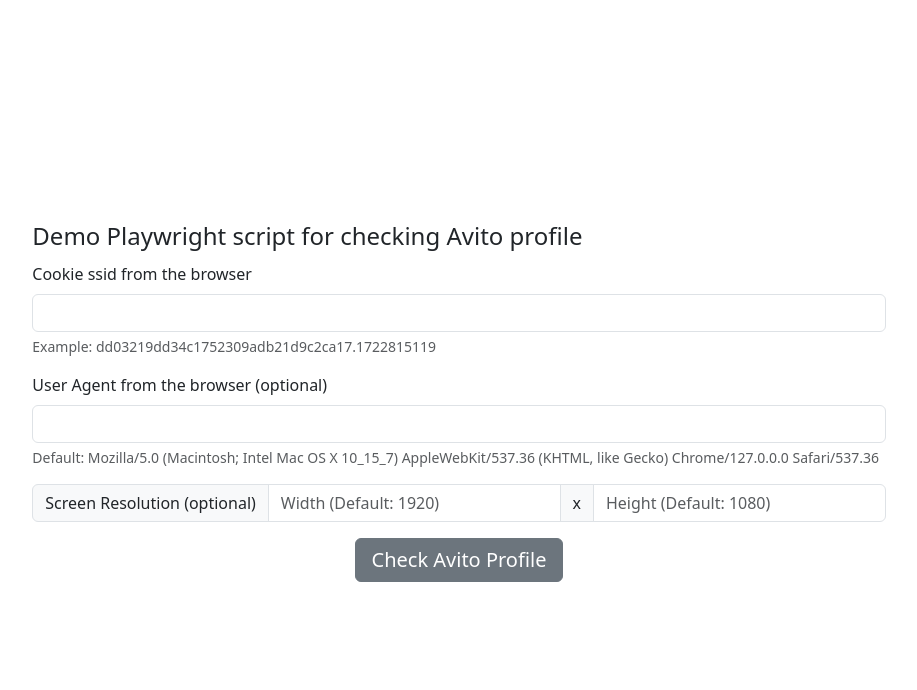
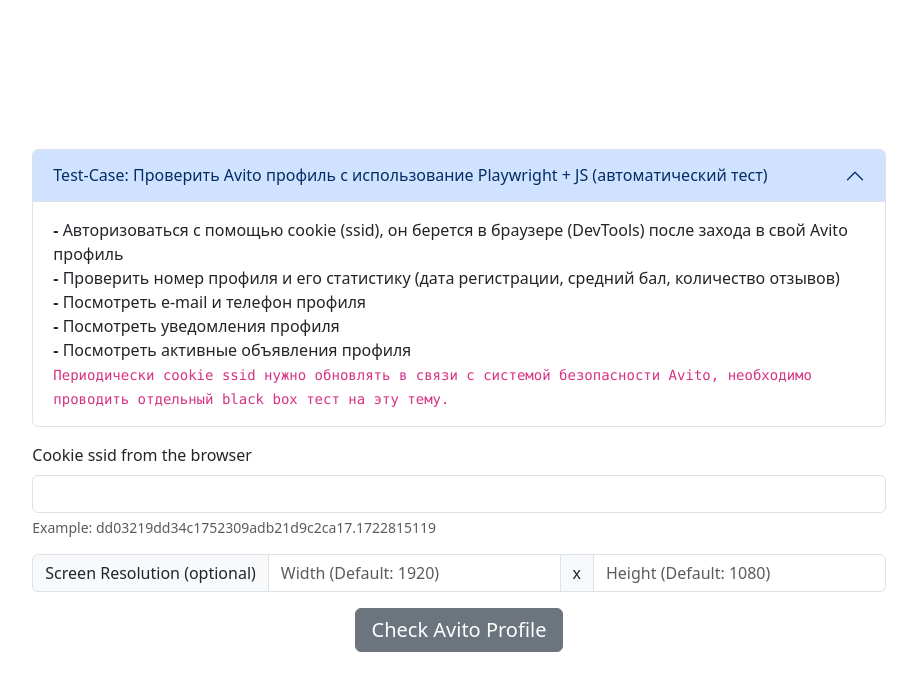
Before and after one commit to egsablin/playwright-avito, a website: page html/index.html in a window 1280 px wide. Shown: the whole page, without its empty margins (181-1098 px from the left). Drawn offline with nearby package versions, Linux system fonts and the light colour scheme.

Commit message:
Added Test-Case and remove userAgent field

```diff
--- a/html/index.html
+++ b/html/index.html
@@ -15,31 +15,54 @@
         <main class="flex-grow-1 d-flex justify-content-center align-items-center">
 
             <div class="col-xxl-8 col-xl-8 col-lg-10 col-md-10">
+
+                <div class="accordion mb-3" id="accordionExample">
+                    <div class="accordion-item">
+                        <h2 class="accordion-header">
+                            <button class="accordion-button" type="button" data-bs-toggle="collapse"
+                                data-bs-target="#collapseOne" aria-expanded="true" aria-controls="collapseOne">
+                                Test-Case: Проверить Avito профиль с использование Playwright + JS (автоматический тест)
+                            </button>
+                        </h2>
+                        <div id="collapseOne" class="accordion-collapse collapse show"
+                            data-bs-parent="#accordionExample">
+                            <div class="accordion-body">
+                                <strong>-</strong> Авторизоваться с помощью cookie (ssid), он берется в браузере
+                                (DevTools) после захода в свой Avito профиль<br>
+                                <strong>-</strong> Проверить номер профиля и его статистику (дата регистрации, средний
+                                бал, количество отзывов)<br>
+                                <strong>-</strong> Посмотреть e-mail и телефон профиля<br>
+                                <strong>-</strong> Посмотреть уведомления профиля<br>
+                                <strong>-</strong> Посмотреть активные объявления профиля<br>
+                                <code>Периодически cookie ssid нужно обновлять в связи с системой безопасности Avito, необходимо проводить отдельный black box тест на эту тему.</code>
+                            </div>
+                        </div>
+                    </div>
+                </div>
                 <div>
                     <form action="/run-test" method="post">
-                        <legend>Demo Playwright script for checking Avito profile</legend>
                         <div class="mb-3">
                             <label for="inputCookie" class="form-label">Cookie ssid from the browser</label>
                             <input type="text" class="form-control" id="inputCookie" name="inputCookie"
                                 aria-describedby="cookieHelp">
-                            <div id="cookieHelp" class="form-text">Example: dd03219dd34c1752309adb21d9c2ca17.1722815119</div>
-                        </div>
-                        <div class="mb-3">
-                            <label for="inputUserAgent" class="form-label">User Agent from the browser (optional)</label>
-                            <input type="text" class="form-control" id="inputUserAgent" name="inputUserAgent" aria-describedby="userAgentHelp">
-                            <div id="userAgentHelp" class="form-text">Default: Mozilla/5.0 (Macintosh; Intel Mac OS X 10_15_7) AppleWebKit/537.36 (KHTML, like Gecko) Chrome/127.0.0.0 Safari/537.36</div>
+                            <div id="cookieHelp" class="form-text">Example: dd03219dd34c1752309adb21d9c2ca17.1722815119
+                            </div>
                         </div>
                         <div class="input-group mb-3">
                             <span class="input-group-text">Screen Resolution (optional)</span>
-                            <input type="text" class="form-control" id="screenSizeWidth" name="screenSizeWidth" placeholder="Width (Default: 1920)" aria-label="Width" aria-describedby="screenSizeHelp">
+                            <input type="text" class="form-control" id="screenSizeWidth" name="screenSizeWidth"
+                                placeholder="Width (Default: 1920)" aria-label="Width"
+                                aria-describedby="screenSizeHelp">
                             <span class="input-group-text">x</span>
-                            <input type="text" class="form-control" id="screenSizeHeight" name="screenSizeHeight" placeholder="Height (Default: 1080)" aria-label="Height" aria-describedby="screenSizeHelp">
+                            <input type="text" class="form-control" id="screenSizeHeight" name="screenSizeHeight"
+                                placeholder="Height (Default: 1080)" aria-label="Height"
+                                aria-describedby="screenSizeHelp">
                         </div>
 
                         <div class="text-center mt-3">
-                            <button type="submit" class="btn btn-secondary fs-5 px-3">Check Avito Profile</button>
+                            <button type="submit" class="btn btn-secondary fs-5 px-3">Check Avito
+                                Profile</button>
                         </div>
-
                     </form>
                 </div>
             </div>
--- a/page-objects/AvitoPage.js
+++ b/page-objects/AvitoPage.js
@@ -12,7 +12,9 @@
     }
 
     visit = async () => {
-        await this.page.goto("https://www.avito.ru", {timeout: 50000})
+        await this.page.goto("https://www.avito.ru", {
+            waitUntil: 'domcontentloaded'
+        })
     }
 
     getData = async () => {
```
Also changed, not shown: app.js (+2 -17 lines).
